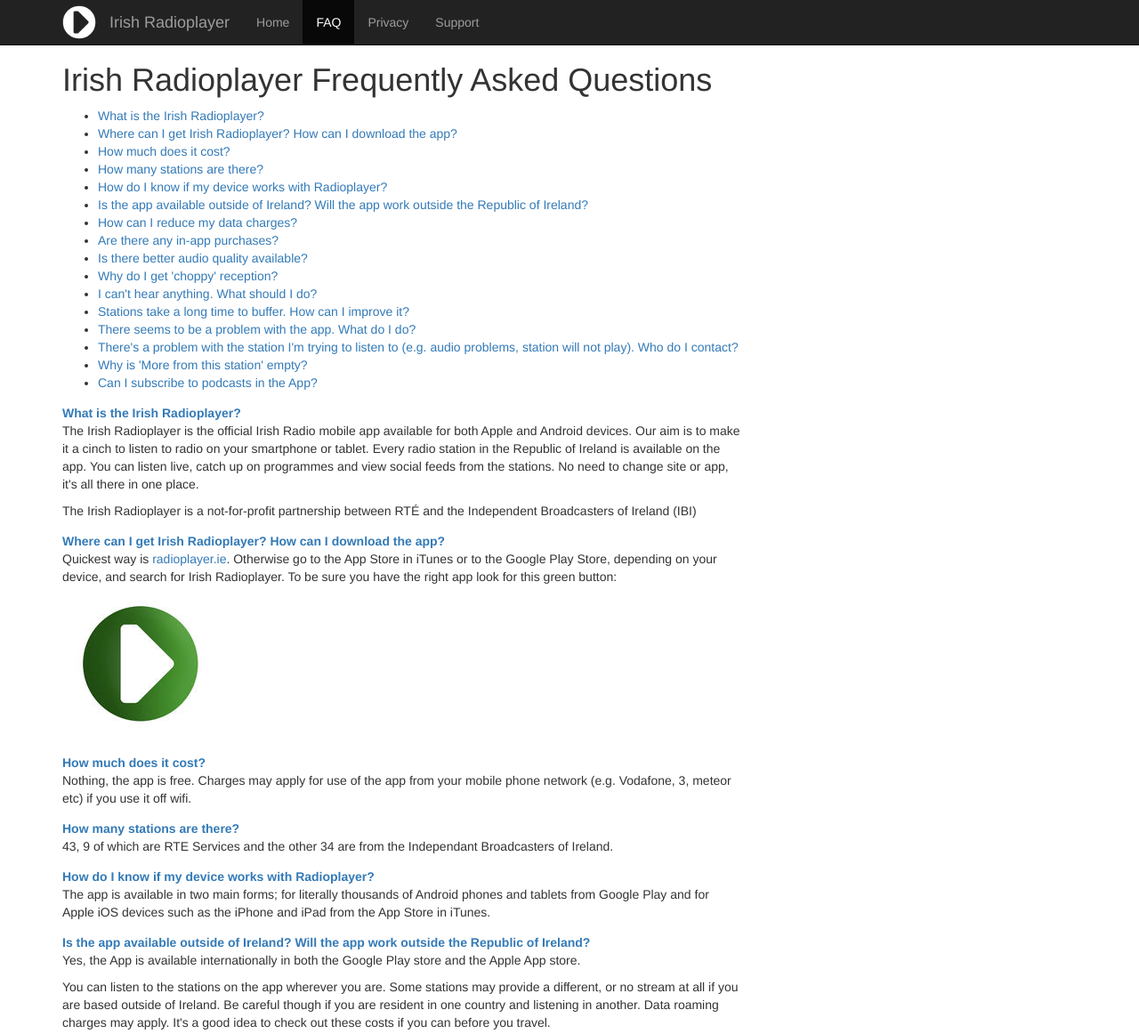
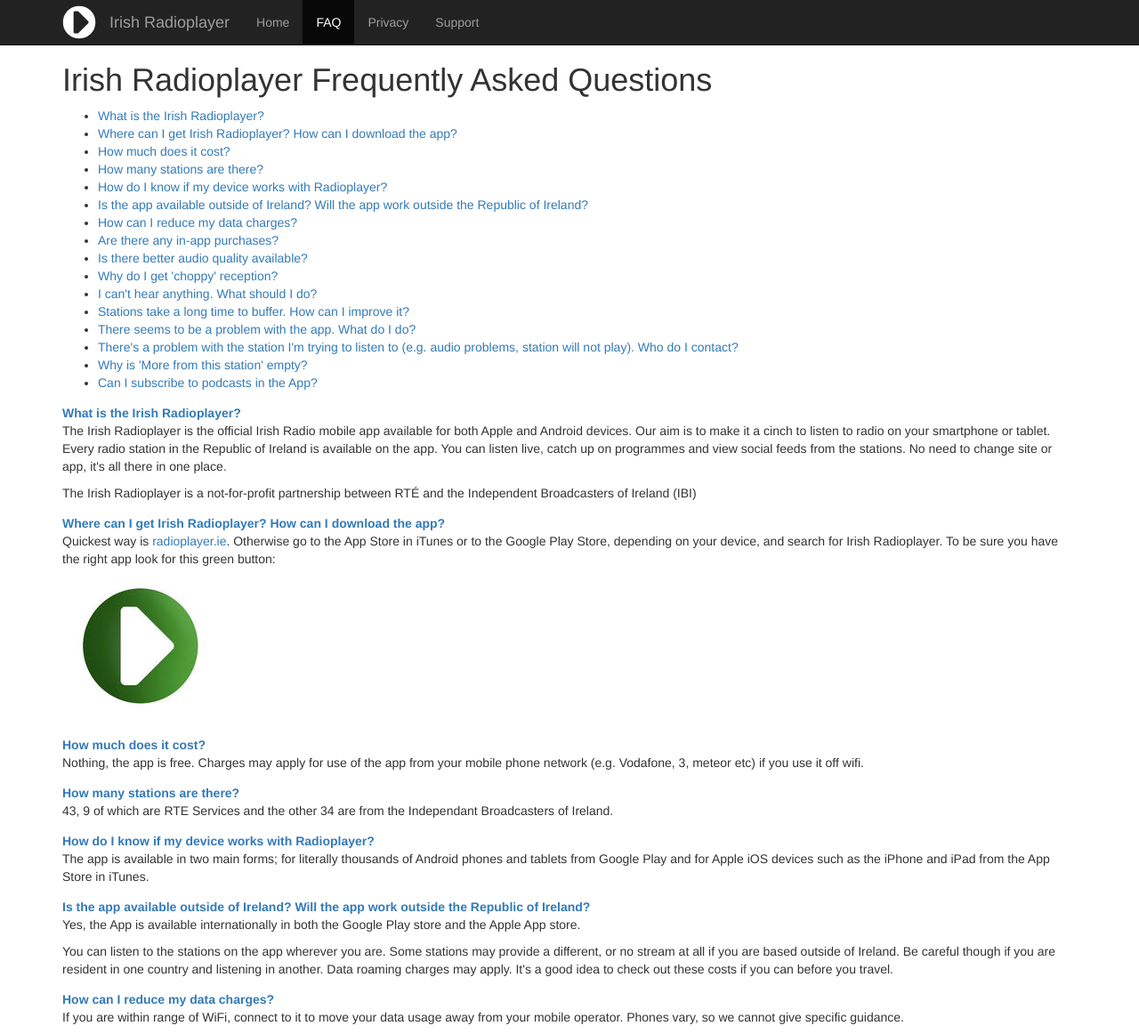
Before and after one commit to ian-llewellyn/radioplayer.ie, a plain HTML site: page faq.html in a window 1280 px wide. Shown: the top 1162 px of the page at 89% size. Drawn offline with nearby package versions, Linux system fonts and the light colour scheme.

Commit message:
Removed width and min-width from jumbotron.css.

```diff
--- a/css/jumbotron.css
+++ b/css/jumbotron.css
@@ -53,10 +53,6 @@
 a:hover {
   text-decoration: none;
 }
-dl {
-  padding-right: 33%;
-  min-width: 800px;
-}
 dt {
   margin-top: 1em;
 }
```
